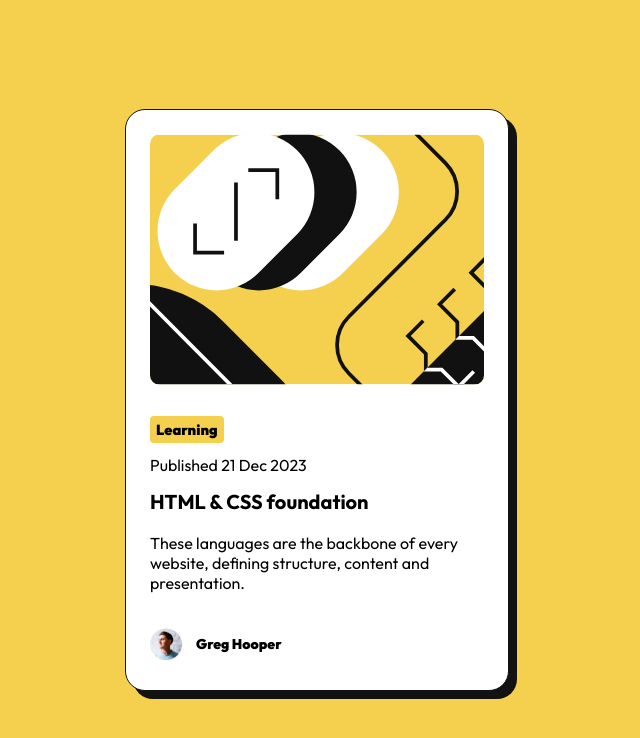
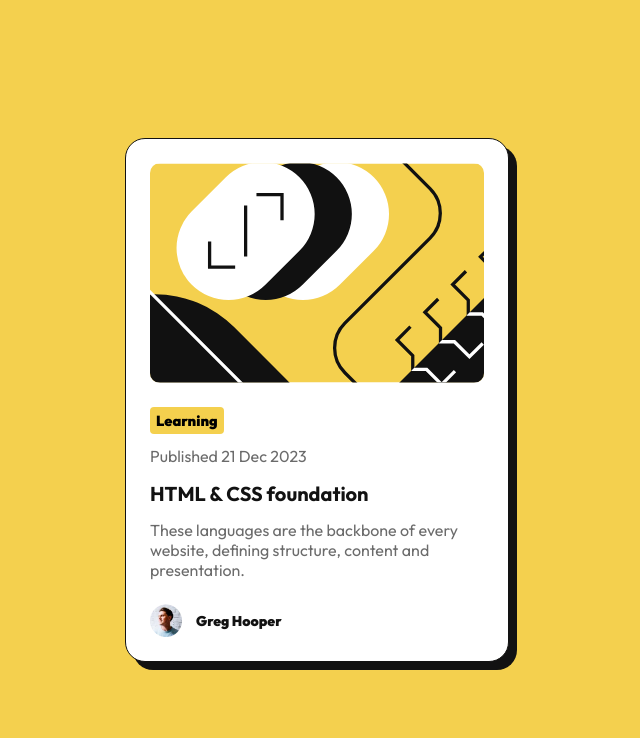
Before and after one commit to MAAM1970/fem-newbie-BlogPreviewCard, a plain HTML site: page index.html in a window 1280 px wide. Shown: the whole page, without its empty margins (323-963 px from the left). Drawn offline with Linux system fonts and the light colour scheme.

Commit message:
Second Fix

```diff
--- a/style.css
+++ b/style.css
@@ -60,7 +60,7 @@ main {
 figure {
   max-width: 100%;
   height: auto;
-  aspect-ratio: 4/3;
+  aspect-ratio: 4/2.64;
 
   margin-block-end: 2.4rem;
 }
@@ -95,13 +95,13 @@ figure {
 
 .date {
   display: block;
-  color: var(--Gray-500);
+  color: var(--gray-500);
   font-size: 1.6rem;
   margin-block-end: 1.2rem;
 }
 
 .title {
-  color: var(--Gray-950);
+  color: var(--gray-950);
   font-size: 2rem;
   padding: 0.25rem 1.6rem 0.25rem 0;
 
@@ -119,10 +119,10 @@ figure {
 }
 
 .description {
-  color: var(--Gray-500);
+  color: var(--gray-500);
   font-size: 1.4rem;
 
-  padding: 0.4rem 0;
+  /* padding: 0.4rem 0; */
 }
 
 .author {
@@ -131,7 +131,7 @@ figure {
   align-items: center;
   gap: 1.4rem;
 
-  margin-block-end: 0.6rem;
+  /* margin-block-end: 0.6rem; */
 }
 
 .author-pic {
@@ -143,7 +143,7 @@ figure {
 .author-name {
   font-size: 1.4rem;
   font-weight: 900;
-  color: var(--Gray-950);
+  color: var(--gray-950);
 }
 
 @media (min-width: 76.8rem) {
@@ -159,9 +159,9 @@ figure {
     font-size: 1.6rem;
   }
 
-  .content {
+  /* .content {
     padding: 0.7rem 0;
-  }
+  } */
 }
 
 /* Disable transitions for users who prefer reduced motion */
```
